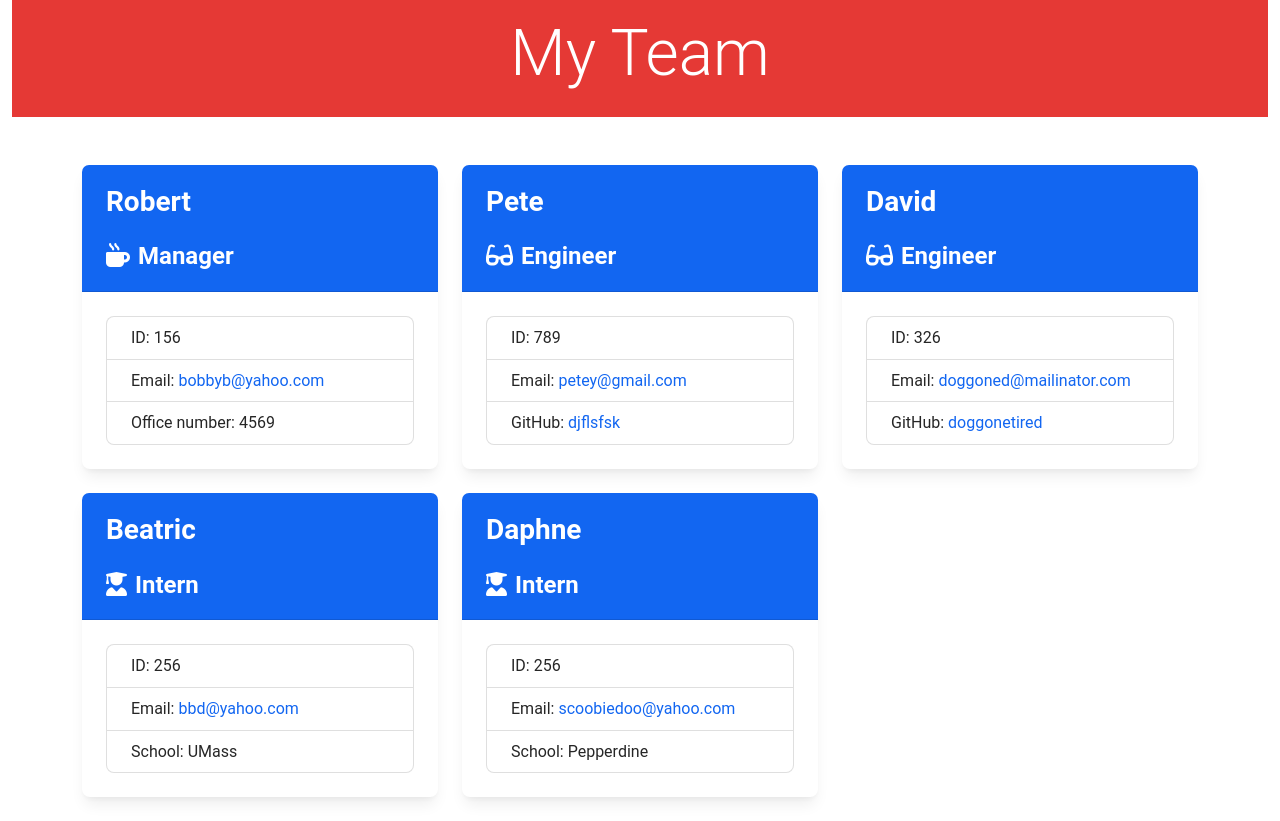
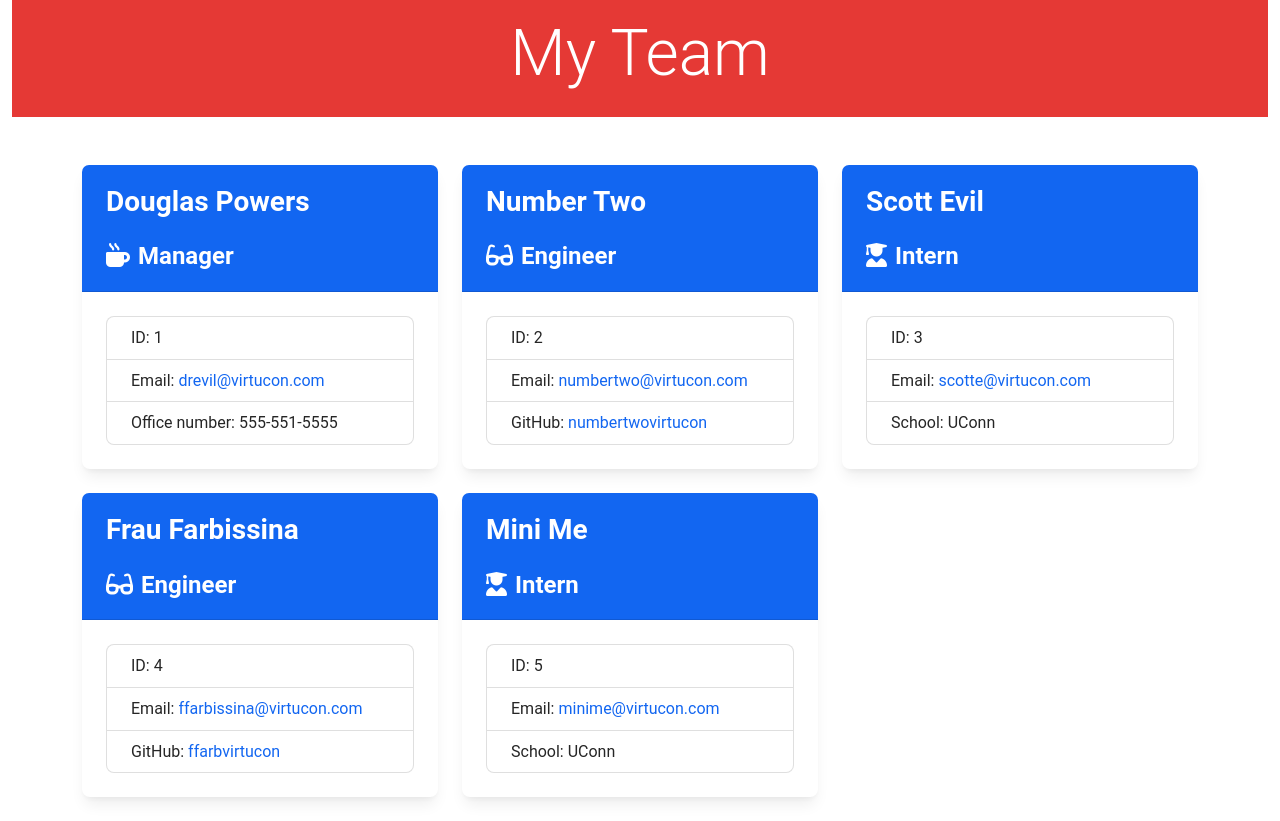
Before and after one commit to crrmarchese/Team-Profile-Generator, a website: page dist/sample.html in a window 1280 px wide. Drawn offline with nearby package versions, Linux system fonts and the light colour scheme.

```diff
--- a/dist/sample.html
+++ b/dist/sample.html
@@ -32,14 +32,14 @@
                     <div class="col col-lg-4 animate__animated animate__fadeIn">
                         <div class="card mb-4">
                             <div class="card-header bg-primary">
-                                <h3 class="card-title fs-3 fw-bold mt-2 mb-4 text-white">Robert</h3>
+                                <h3 class="card-title fs-3 fw-bold mt-2 mb-4 text-white">Douglas Powers</h3>
                                 <h4 class="card-title fs-4 fw-bold text-white"><i class="fas fa-mug-hot me-2"></i>Manager</h4>
                             </div>
                             <div class="card-body">
                                 <ul class="list-group">
-                                    <li class="list-group-item">ID: 156</li>
-                                    <li class="list-group-item">Email: <a href="mailto:bobbyb@yahoo.com" target="_blank">bobbyb@yahoo.com</a></li>
-                                    <li class="list-group-item">Office number: 4569</li>
+                                    <li class="list-group-item">ID: 1</li>
+                                    <li class="list-group-item">Email: <a href="mailto:drevil@virtucon.com" target="_blank">drevil@virtucon.com</a></li>
+                                    <li class="list-group-item">Office number: 555-551-5555</li>
                                 </ul>
                             </div>
                         </div>
@@ -48,14 +48,14 @@
                     <div class="col col-lg-4 animate__animated animate__fadeIn">
                         <div class="card mb-4">
                             <div class="card-header bg-primary">
-                                <h3 class="card-title fs-3 fw-bold mt-2 mb-4 text-white">Pete</h3>
+                                <h3 class="card-title fs-3 fw-bold mt-2 mb-4 text-white">Number Two</h3>
                                 <h4 class="card-title fs-4 fw-bold text-white"><i class="fas fa-glasses me-2"></i>Engineer</h4>
                             </div>
                             <div class="card-body">
                                 <ul class="list-group">
-                                    <li class="list-group-item">ID: 789</li>
-                                    <li class="list-group-item">Email: <a href="mailto:petey@gmail.com" target="_blank">petey@gmail.com</a></li>
-                                    <li class="list-group-item">GitHub:<a href="https://github.com/djflsfsk" target="_blank"> djflsfsk</a></li>
+                                    <li class="list-group-item">ID: 2</li>
+                                    <li class="list-group-item">Email: <a href="mailto:numbertwo@virtucon.com" target="_blank">numbertwo@virtucon.com</a></li>
+                                    <li class="list-group-item">GitHub:<a href="https://github.com/numbertwovirtucon" target="_blank"> numbertwovirtucon</a></li>
                                 </ul>
                             </div>
                         </div>
@@ -64,14 +64,14 @@
                     <div class="col col-lg-4 animate__animated animate__fadeIn">
                         <div class="card mb-4">
                             <div class="card-header bg-primary">
-                                <h3 class="card-title fs-3 fw-bold mt-2 mb-4 text-white">David</h3>
-                                <h4 class="card-title fs-4 fw-bold text-white"><i class="fas fa-glasses me-2"></i>Engineer</h4>
+                                <h3 class="card-title fs-3 fw-bold mt-2 mb-4 text-white">Scott Evil</h3>
+                                <h4 class="card-title fs-4 fw-bold text-white"><i class="fas fa-user-graduate me-2"></i>Intern</h4>
                             </div>
                             <div class="card-body">
                                 <ul class="list-group">
-                                    <li class="list-group-item">ID: 326</li>
-                                    <li class="list-group-item">Email: <a href="mailto:doggoned@mailinator.com" target="_blank">doggoned@mailinator.com</a></li>
-                                    <li class="list-group-item">GitHub:<a href="https://github.com/doggonetired" target="_blank"> doggonetired</a></li>
+                                    <li class="list-group-item">ID: 3</li>
+                                    <li class="list-group-item">Email: <a href="mailto:scotte@virtucon.com" target="_blank">scotte@virtucon.com</a></li>
+                                    <li class="list-group-item">School: UConn</li>
                                 </ul>
                             </div>
                         </div>
@@ -80,14 +80,14 @@
                     <div class="col col-lg-4 animate__animated animate__fadeIn">
                         <div class="card mb-4">
                             <div class="card-header bg-primary">
-                                <h3 class="card-title fs-3 fw-bold mt-2 mb-4 text-white">Beatric</h3>
-                                <h4 class="card-title fs-4 fw-bold text-white"><i class="fas fa-user-graduate me-2"></i>Intern</h4>
+                                <h3 class="card-title fs-3 fw-bold mt-2 mb-4 text-white">Frau Farbissina</h3>
+                                <h4 class="card-title fs-4 fw-bold text-white"><i class="fas fa-glasses me-2"></i>Engineer</h4>
                             </div>
                             <div class="card-body">
                                 <ul class="list-group">
-                                    <li class="list-group-item">ID: 256</li>
-                                    <li class="list-group-item">Email: <a href="mailto:bbd@yahoo.com" target="_blank">bbd@yahoo.com</a></li>
-                                    <li class="list-group-item">School: UMass</li>
+                                    <li class="list-group-item">ID: 4</li>
+                                    <li class="list-group-item">Email: <a href="mailto:ffarbissina@virtucon.com" target="_blank">ffarbissina@virtucon.com</a></li>
+                                    <li class="list-group-item">GitHub:<a href="https://github.com/ffarbvirtucon" target="_blank"> ffarbvirtucon</a></li>
                                 </ul>
                             </div>
                         </div>
@@ -96,14 +96,14 @@
                     <div class="col col-lg-4 animate__animated animate__fadeIn">
                         <div class="card mb-4">
                             <div class="card-header bg-primary">
-                                <h3 class="card-title fs-3 fw-bold mt-2 mb-4 text-white">Daphne</h3>
+                                <h3 class="card-title fs-3 fw-bold mt-2 mb-4 text-white">Mini Me</h3>
                                 <h4 class="card-title fs-4 fw-bold text-white"><i class="fas fa-user-graduate me-2"></i>Intern</h4>
                             </div>
                             <div class="card-body">
                                 <ul class="list-group">
-                                    <li class="list-group-item">ID: 256</li>
-                                    <li class="list-group-item">Email: <a href="mailto:scoobiedoo@yahoo.com" target="_blank">scoobiedoo@yahoo.com</a></li>
-                                    <li class="list-group-item">School: Pepperdine</li>
+                                    <li class="list-group-item">ID: 5</li>
+                                    <li class="list-group-item">Email: <a href="mailto:minime@virtucon.com" target="_blank">minime@virtucon.com</a></li>
+                                    <li class="list-group-item">School: UConn</li>
                                 </ul>
                             </div>
                         </div>
```
Also changed, not shown: README.md, dist/assets/gitbash-cli.png (added), dist/assets/team-generator.png (added).
